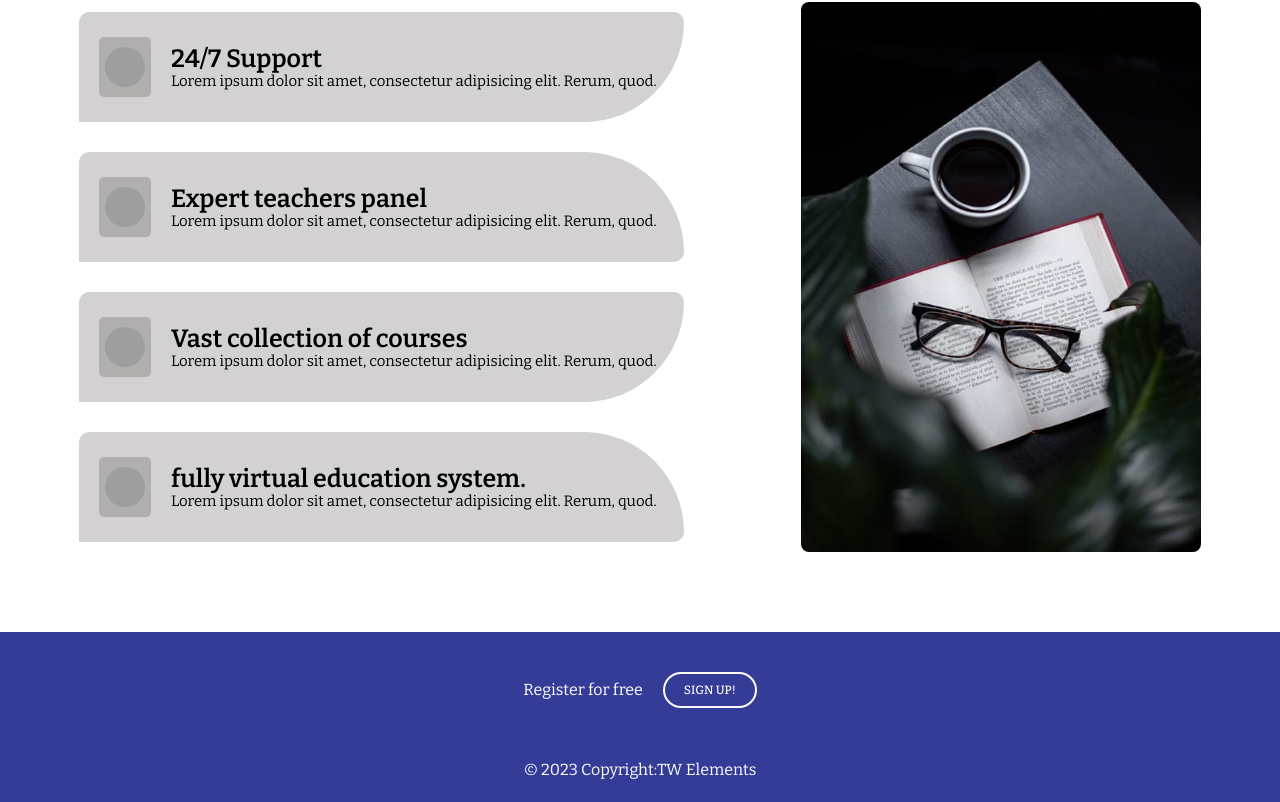
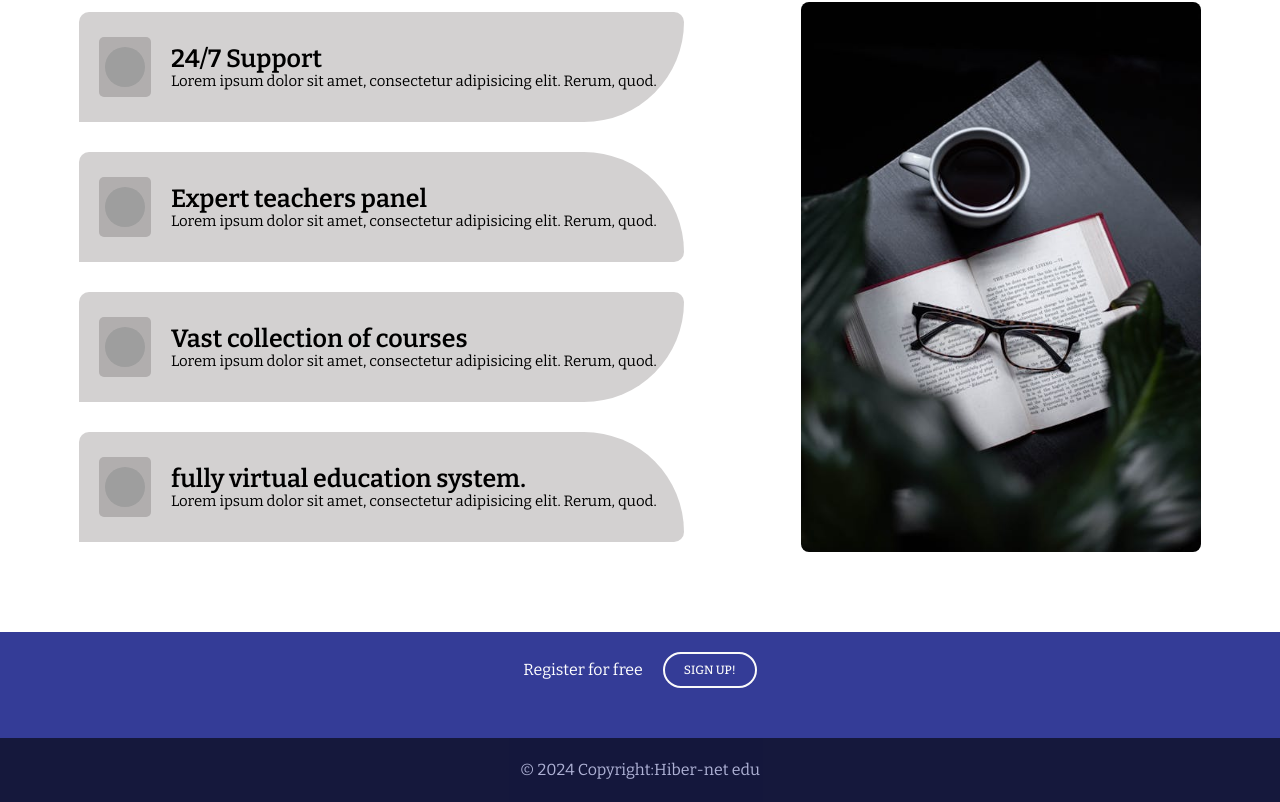
Before and after one commit to mahfuz-ta09/hibernet-fronend, a Next.js app: page / in a window 1280 px wide. Shown: the part 1881-2683 px from the top of the page. Built offline with nearby package versions, Linux system fonts and the light colour scheme; grey boxes are pictures that could not be loaded.

Commit message:
footer added

```diff
--- a/src/component/ui/home/Footer/Footer.tsx
+++ b/src/component/ui/home/Footer/Footer.tsx
@@ -16,12 +16,12 @@ const Footer = () => {
                     </div>
                 </div>
 
-                {/* <!--Copyright section--> */}
+
                 <div
-                    className="p-4 text-center bg-black bg-opacity-20">
-                    © 2023 Copyright:
-                    <a className="text-white" href="https://tw-elements.com/"
-                    >TW Elements</a>
+                    className="container-2">
+                    © 2024 Copyright:
+                    <a href="/"
+                    >Hiber-net edu</a>
                 </div>
             </div>
     )
--- a/src/css/home/Footer/Footer.css
+++ b/src/css/home/Footer/Footer.css
@@ -7,12 +7,12 @@
     justify-content: center;
     flex-direction: column;
     gap: 30px;
-    padding: 20px;
 }
 
 .container-1{
     padding: 20px;
     margin: 0 auto;
+    padding: 20px;
 }
 
 .sign-inoption{
@@ -61,3 +61,14 @@
   .sign-inoption button:hover {
     background-color: rgba(240, 240, 240, 0.1);
   }
+
+  /* p-4 text-center bg-black bg-opacity-20 */
+
+  .container-2{
+    width: 100%;
+    padding: 20px;
+    text-align: center;
+    background: #000;
+    opacity: .6;
+    color: white;
+  }
```
